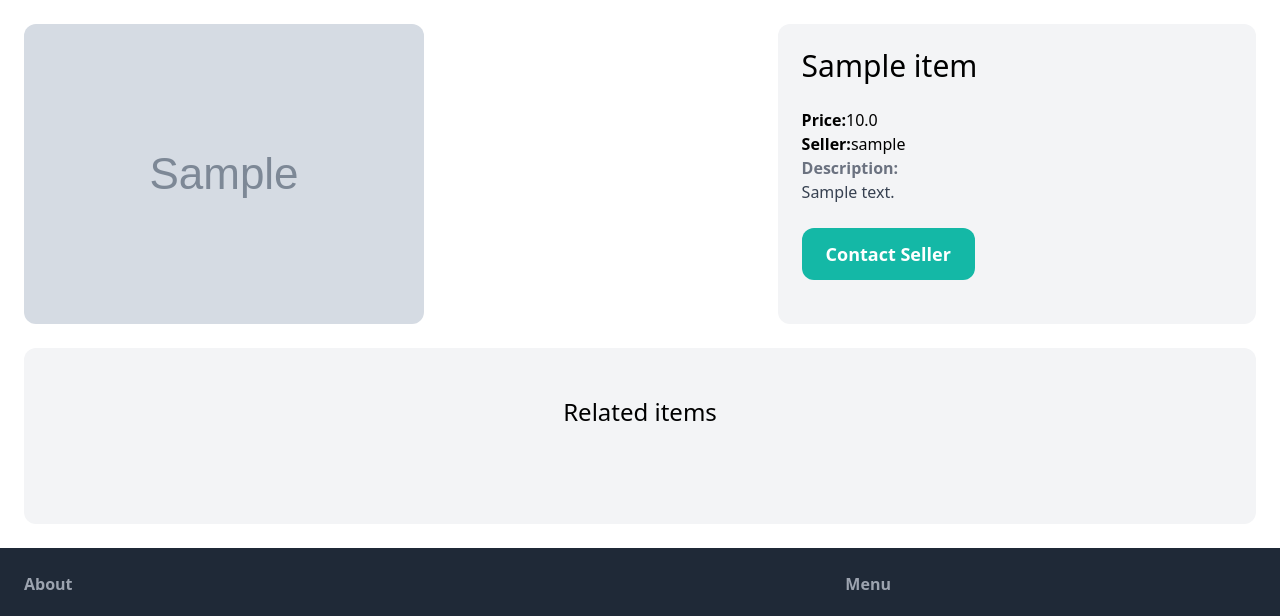
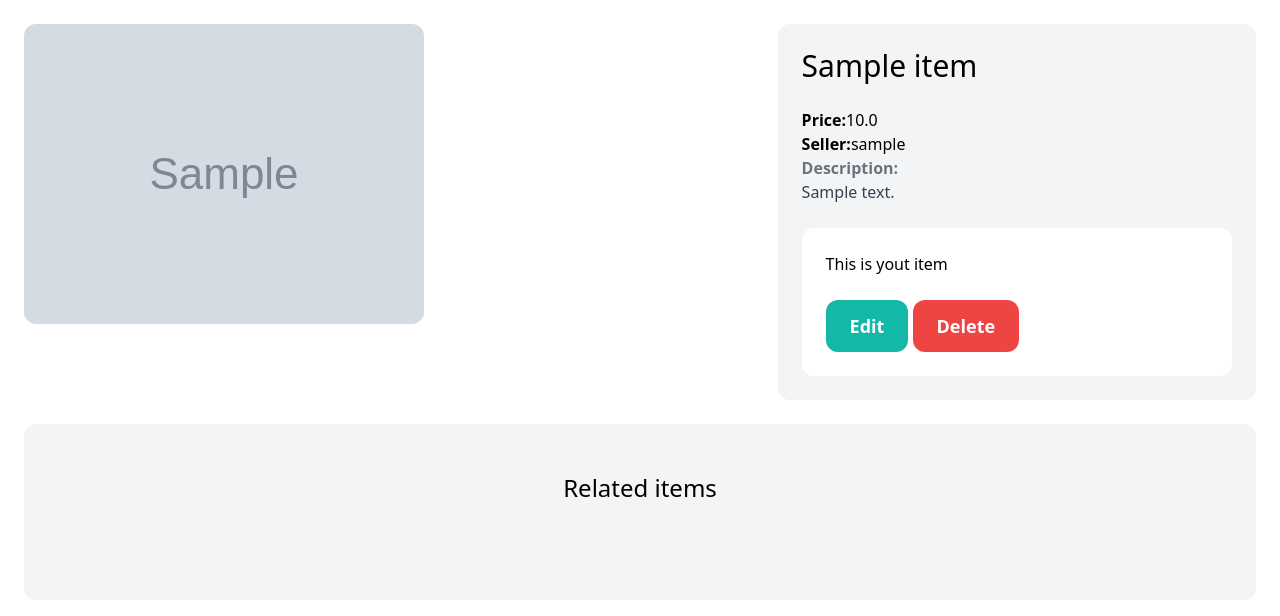
Before and after one commit to geekybishwas/puddle, a Django app: page /items/1/ in a window 1280 px wide. Shown: the part 77-693 px from the top of the page. Run offline with Django 5.2, Linux system fonts and the light colour scheme; a user stored in the database is signed in; tables that the repository leaves empty hold one stand-in row (values such as "Sample post"); grey boxes marked "Sample" are stand-in pictures; some libraries are stand-ins or nearby versions.

Commit message:
Feat:Functionality for edit and delete

```diff
--- a/item/forms.py
+++ b/item/forms.py
@@ -26,3 +26,23 @@ class NewItemForm(forms.ModelForm):
                 'class':INPUT_CLASSES
             })
         }
+
+class EditItemForm(forms.ModelForm):
+    class Meta:
+        model=Item
+        fields=('name','description','price','image','is_sold')
+
+        widgets={
+            'name':forms.TextInput(attrs={
+                'class':INPUT_CLASSES
+            }),
+            'description':forms.Textarea(attrs={
+                'class':INPUT_CLASSES
+            }),
+            'price':forms.TextInput(attrs={
+                'class':INPUT_CLASSES
+            }),
+            'image':forms.FileInput(attrs={
+                'class':INPUT_CLASSES
+            })
+        }
--- a/item/templates/item/detail.html
+++ b/item/templates/item/detail.html
@@ -19,7 +19,16 @@
             {{item.description}}
         </p>
         {% endif %}
-        <a href="" class="inline-block mt-6 px-6 py-3 text-lg font-semibold bg-teal-500 text-white rounded-xl hover:bg-teal-700">Contact Seller</a>
+
+        {% if request.user == item.created_by %}
+          <div class="mt-6 p-6 bg-white rounded-xl">
+            <p>This is yout item</p>
+            <a href="{% url 'item:edit' item.id %}" class="inline-block mt-6 px-6 py-3 text-lg font-semibold bg-teal-500 text-white rounded-xl">Edit</a>
+            <a href="{% url 'item:delete' item.id %}" class="inline-block mt-6 px-6 py-3 text-lg font-semibold bg-red-500 text-white rounded-xl">Delete</a>
+          </div>
+        {% else %}
+          <a href="" class="inline-block mt-6 px-6 py-3 text-lg font-semibold bg-teal-500 text-white rounded-xl hover:bg-teal-700">Contact Seller</a>
+        {% endif %}
     </div>
   </div>
   <div class="mt-6 px-6 py-12 bg-gray-100 rounded-xl">
--- a/item/urls.py
+++ b/item/urls.py
@@ -7,4 +7,6 @@ app_name='item'
 urlpatterns = [
     path('new/',views.new,name='new'),
     path('<int:pk>/',views.detail,name='detail'),
+    path('<int:pk>/delete/',views.delete,name='delete'),
+    path('<int:pk>/edit/',views.edit,name='edit'),
 ]
--- a/item/views.py
+++ b/item/views.py
@@ -2,7 +2,7 @@ from django.contrib.auth.decorators import login_required
 from django.shortcuts import render,get_object_or_404,redirect
 from .models import Item
 
-from .forms import NewItemForm
+from .forms import NewItemForm,EditItemForm
 
 # Create your views here.
 def detail(request,pk):
@@ -36,3 +36,30 @@ def new(request):
     return render(request,'item/form.html',{
         'form':form
     })
+
+@login_required
+def edit(request,pk):
+    item=get_object_or_404(Item,pk=pk,created_by=request.user)
+
+
+    if request.method=='POST':
+        form=EditItemForm(request.POST,request.FILES,instance=item)
+
+        if form.is_valid():
+            # We commit the form save to false bcz the created_by field is not added
+            form.save()
+
+            return redirect('item:detail',pk=item.id)
+    else:
+        form=EditItemForm(instance=item)
+
+    return render(request,'item/form.html',{
+        'form':form
+    })
+
+@login_required
+def delete(request,pk):
+    item=get_object_or_404(Item,pk=pk,created_by=request.user)
+    item.delete()
+
+    return redirect('dashboard:index')
```
Also changed, not shown: dashboard/views.py (+6 -1 lines).
